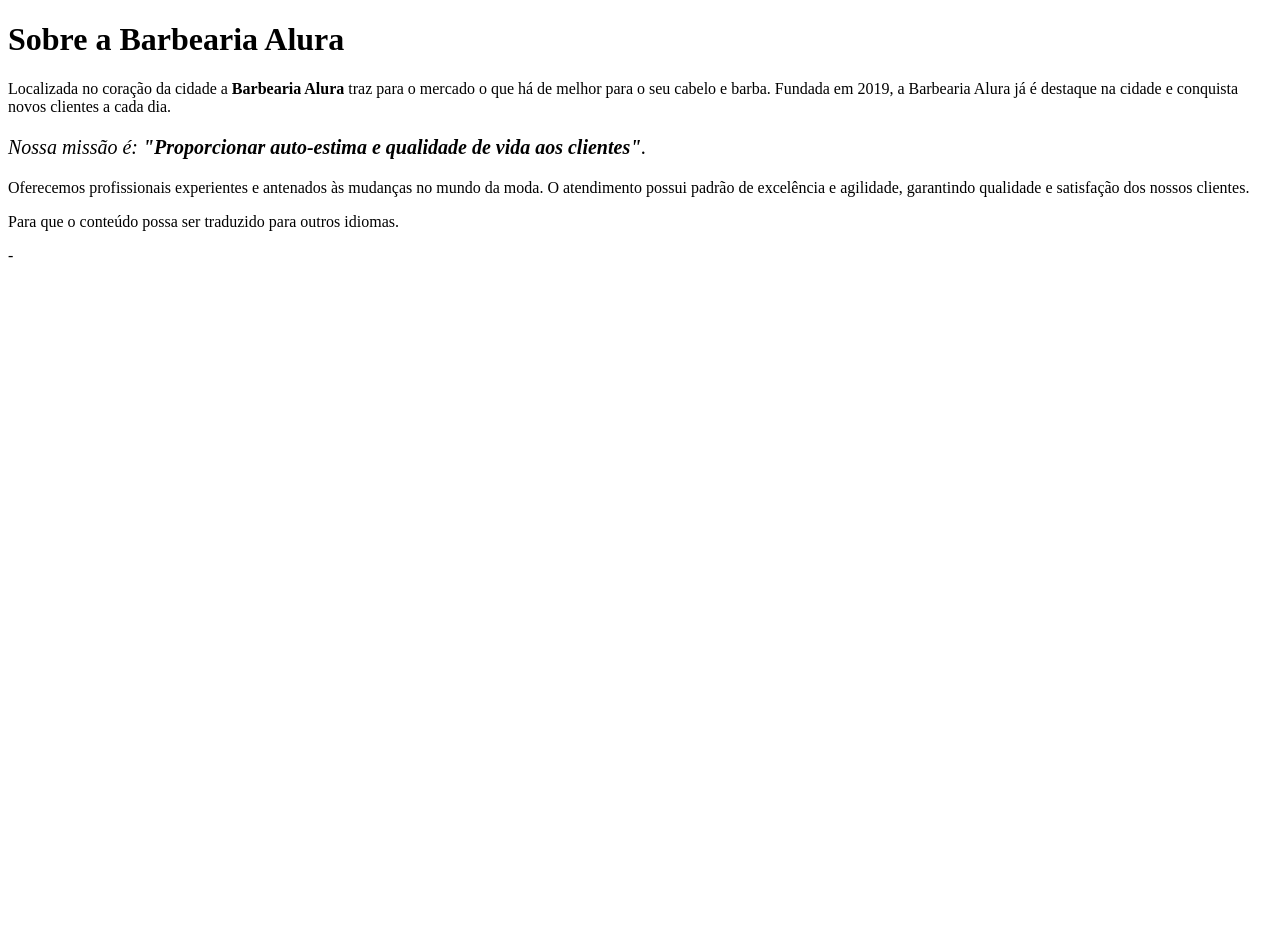
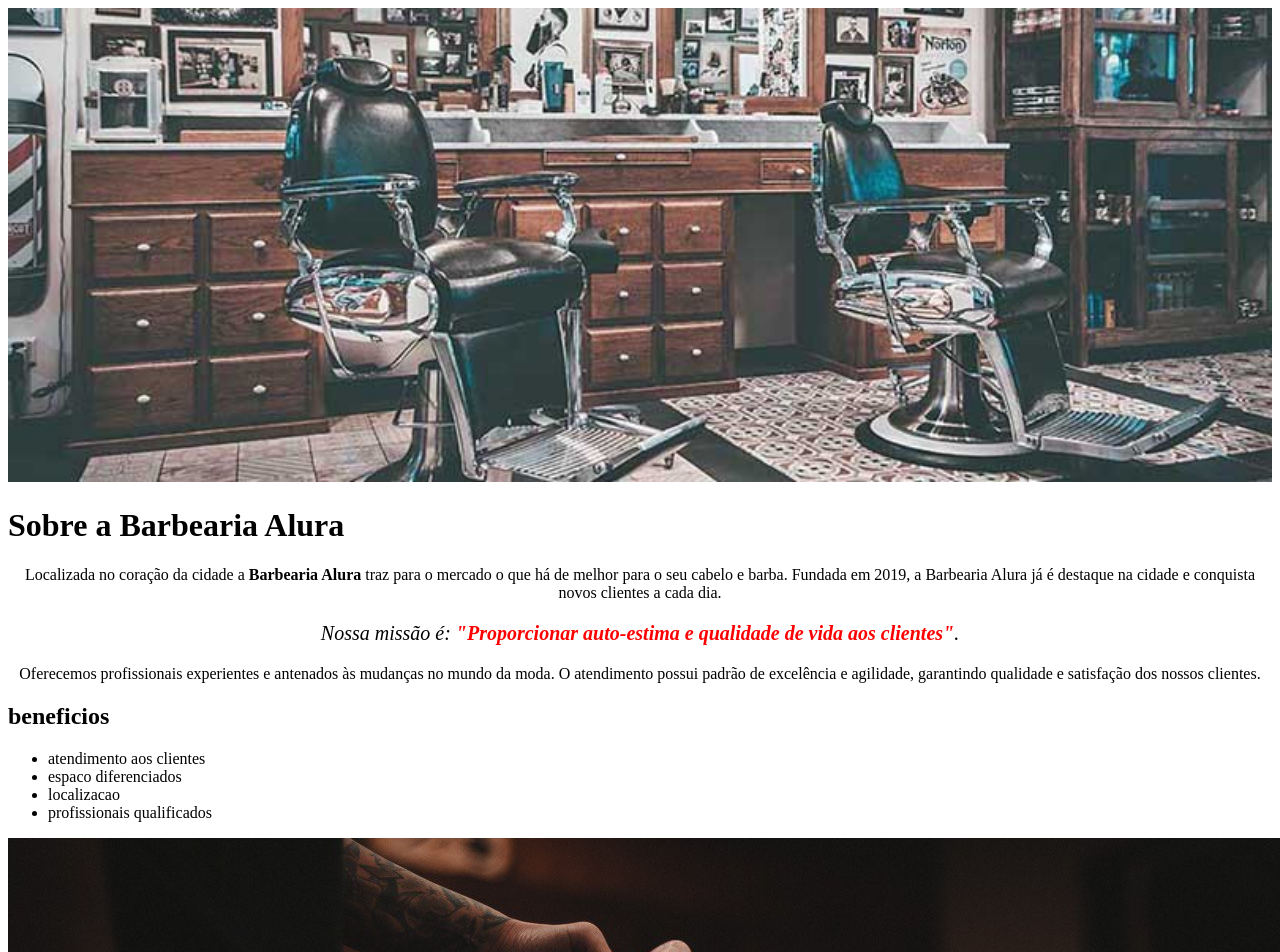
Before and after one commit to jheniffer0011/barbearia-alura1, a plain HTML site: page index.html in a window 1280 px wide. Shown: the top 952 px of the page. Before the commit the page ends 800 px from the top, so only its background shows below. Drawn offline with Linux system fonts and the light colour scheme.

Commit message:
Add files via upload

```diff
--- a/index.html
+++ b/index.html
@@ -1,20 +1,33 @@
 <!DOCTYPE html>
 <html lang="pt-br">
 	<head>
-        <meta charset="UTF-8"->
-        <title>barbearia Alura</title>
-        <link real="stylesheet" href="style.css">
+		<meta charset="UTF-8">
+		<title>Barbearia Alura</title>
+		<link rel="stylesheet" href="style.css">
 	</head>
 
     <body>
+	    <img id="banner" src="banner.jpg">
+		<div>
 		<h1>Sobre a Barbearia Alura</h1>
 
 		<p>Localizada no coração da cidade a <strong>Barbearia Alura</strong> traz para o mercado o que há de melhor para o seu cabelo e barba. Fundada em 2019, a Barbearia Alura já é destaque na cidade e conquista novos clientes a cada dia.</p>
 
-        <p style="font-size: 20px;"><em>Nossa missão é: <strong>"Proporcionar auto-estima e qualidade de vida aos clientes"</strong>.</em></p>
+		<p id="missao"><em>Nossa missão é: <strong>"Proporcionar auto-estima e qualidade de vida aos clientes"</strong>.</em></p>
 
 		<p>Oferecemos profissionais experientes e antenados às mudanças no mundo da moda. O atendimento possui padrão de excelência e agilidade, garantindo qualidade e satisfação dos nossos clientes.</p>
-Para que o conteúdo possa ser traduzido para outros idiomas.</p>
+        </div>
+
+		<div class="beneficios">
+		<h2>beneficios</h2>
+
+		<ul>
+		<li class="itens">atendimento aos clientes</li>
+		<li class="itens">espaco diferenciados</li>
+		<li class="itens">localizacao</li>
+		<li class="itens">profissionais qualificados</li>
+		</ul>
+		<img src="beneficios.jpg" class="">
+	</div>
 	</body>
 </html>
-  -
--- a/style.css
+++ b/style.css
@@ -1,15 +1,55 @@
 body {
-    background: #cccccc;
+
 }
 
-h1 {
+#banner{
+	width: 100%;
+}
+
+.principal {
+	background:#CCCCCC;
+	padding: 30px;
+
+}
+
+.titulo-principal{
+	font-size: 20px;
+}
+
+.titulo-centralizado {
+   text-align:center
+}
+
+
+p {
     text-align: center;
 }
 
-P {
-    text-align: center;
+#missao {
+	font-size: 20px;
 }
 
 em strong {
-    color: red;
+	color: #FF0000;
 }
+
+.itens {
+     font-estyle: italic
+}
+
+beneficios {
+	background: #ffffff;
+    padding: 20px;
+
+}
+
+ul{
+
+display: inline	block;
+vertical-align: top;
+width: 20%;
+margin-right: 15%
+}
+.imagembeneficios {
+	width: 50%;
+}
```
Also changed, not shown: beneficios.jpg (added). Lines whose indentation alone changed are shown as unchanged.
